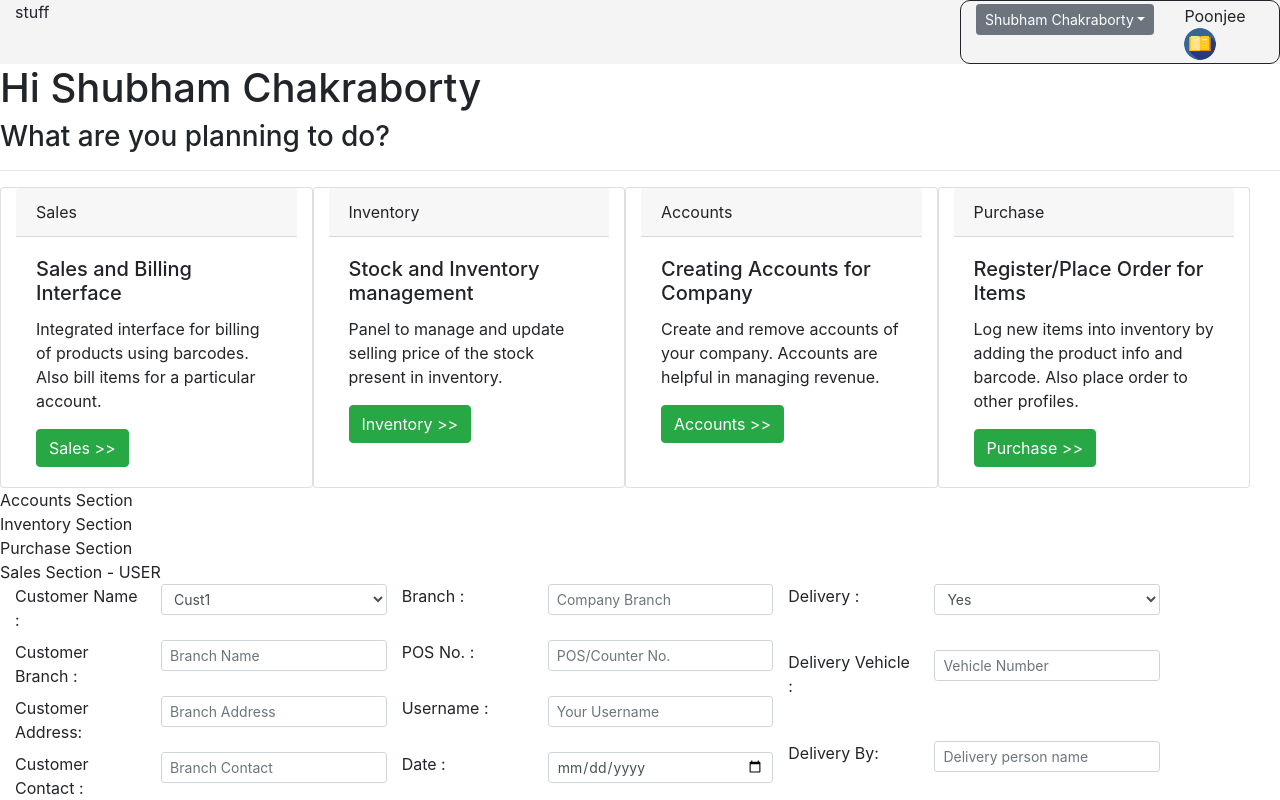
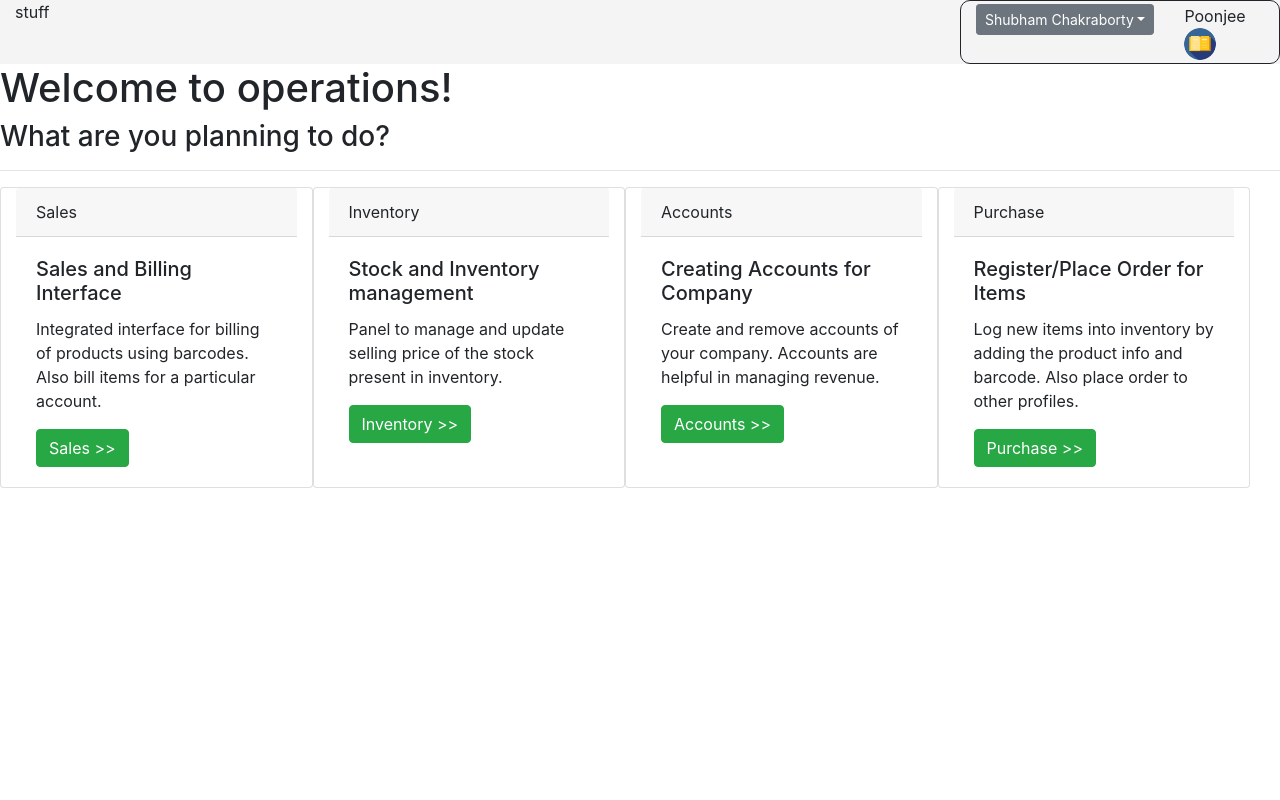
Before and after one commit to armostheus/poonjee-f, a React (Create React App) app: page /dashboard/company-user in a window 1280 px wide. Shown: the top 800 px of the page. Built offline with nearby package versions, Linux system fonts and the light colour scheme.

Commit message:
Added routes for 4 modules of a company. Also fixed redundant router tag issue in companies.js file.

```diff
--- a/src/components/body-children/Companies.js
+++ b/src/components/body-children/Companies.js
@@ -53,7 +53,6 @@ class Companies extends Component {
         this.state.companies.forEach((value,key,map)=>{ allCompaniesAdmin.push(<Company key={value.id} compId={value.id} name={value.name} description={value.description} role='A' thisValue={this}/>) });
 
         return (
-            <Router>
             <div>
                 <Route exact path="/dashboard/" render={props => (
                     <React.Fragment>
@@ -83,7 +82,6 @@ class Companies extends Component {
                 )} />
 
             </div>
-            </Router>
         );
     }
 
--- a/src/components/body-children/CompanyUser.js
+++ b/src/components/body-children/CompanyUser.js
@@ -3,12 +3,23 @@ import SalesUser from './company-user-children/SalesUser'
 import InventoryUser from './company-user-children/InventoryUser'
 import PurchaseUser from './company-user-children/PurchaseUser'
 import AccountsUser from './company-user-children/AccountsUser'
+import { BrowserRouter as Router, Route,Link } from "react-router-dom";
 
 class CompanyUser extends Component {
+    constructor(props) {
+        super(props);
+        this.state = {
+            companyId: props.details.id,
+            companyName: props.details.name,
+        }
+    }
+
     render(){
         return (
             <div>
-                <h1>Hi Shubham Chakraborty</h1>
+                <Route exact path="/dashboard/company-user/" render={props => (
+                    <React.Fragment>
+                        <h1>Welcome to {this.state.companyName} operations!</h1>
                         <h3>What are you planning to do?</h3>
                         <hr/>
                         <div className="container-fluid row">
@@ -19,7 +30,7 @@ class CompanyUser extends Component {
                             <div class="card-body">
                                 <h5 class="card-title">Sales and Billing Interface</h5>
                                 <p class="card-text">Integrated interface for billing of products using barcodes. Also bill items for a particular account.</p>
-                        <a href="#" class="btn btn-success">Sales >></a>
+                                <Link to="/dashboard/company-user/sales"  style={{ textDecoration: 'none', color: 'black' }}><a href="#" class="btn btn-success">Sales >></a></Link>
                             </div>
                             </div>
                             <div class="card col">
@@ -29,7 +40,7 @@ class CompanyUser extends Component {
                             <div class="card-body">
                                 <h5 class="card-title">Stock and Inventory management</h5>
                                 <p class="card-text">Panel to manage and update selling price of the stock present in inventory.</p>
-                        <a href="#" class="btn btn-success">Inventory >></a>
+                                <Link to="/dashboard/company-user/inventory"  style={{ textDecoration: 'none', color: 'black' }}><a href="#" class="btn btn-success">Inventory >></a></Link>
                             </div>
                             </div>
                             <div class="card col">
@@ -39,7 +50,7 @@ class CompanyUser extends Component {
                             <div class="card-body">
                                 <h5 class="card-title">Creating Accounts for Company</h5>
                                 <p class="card-text">Create and remove accounts of your company. Accounts are helpful in managing revenue.</p>
-                        <a href="#" class="btn btn-success">Accounts >></a>
+                                <Link to="/dashboard/company-user/accounts"  style={{ textDecoration: 'none', color: 'black' }}><a href="#" class="btn btn-success">Accounts >></a></Link>
                             </div>
                             </div>
                             <div class="card col">
@@ -49,15 +60,36 @@ class CompanyUser extends Component {
                             <div class="card-body">
                                 <h5 class="card-title">Register/Place Order for Items</h5>
                                 <p class="card-text">Log new items into inventory by adding the product info and barcode. Also place order to other profiles.</p>
-                        <a href="#" class="btn btn-success">Purchase >></a>
+                                <Link to="/dashboard/company-user/orders"  style={{ textDecoration: 'none', color: 'black' }}><a href="#" class="btn btn-success">Purchase >></a></Link>
                             </div>
                             </div>
                         </div>
+                    </React.Fragment>
+                )} />
 
-                <AccountsUser/>
-                <InventoryUser/>
-                <PurchaseUser/>
-                <SalesUser/>
+                <Route path="/dashboard/company-user/sales" render={props => (
+                    <React.Fragment>
+                        <SalesUser compId={this.state.companyId} compName={this.state.companyName}/>
+                    </React.Fragment>
+                )} />
+
+                <Route path="/dashboard/company-user/accounts" render={props => (
+                    <React.Fragment>
+                        <AccountsUser compId={this.state.companyId} compName={this.state.companyName}/>
+                    </React.Fragment>
+                )} />
+
+                <Route path="/dashboard/company-user/inventory" render={props => (
+                    <React.Fragment>
+                        <InventoryUser compId={this.state.companyId} compName={this.state.companyName}/>
+                    </React.Fragment>
+                )} />
+
+                <Route path="/dashboard/company-user/orders" render={props => (
+                    <React.Fragment>
+                        <PurchaseUser compId={this.state.companyId} compName={this.state.companyName}/>
+                    </React.Fragment>
+                )} />
 
             </div>
         )
```
Lines whose indentation alone changed are shown as unchanged.
